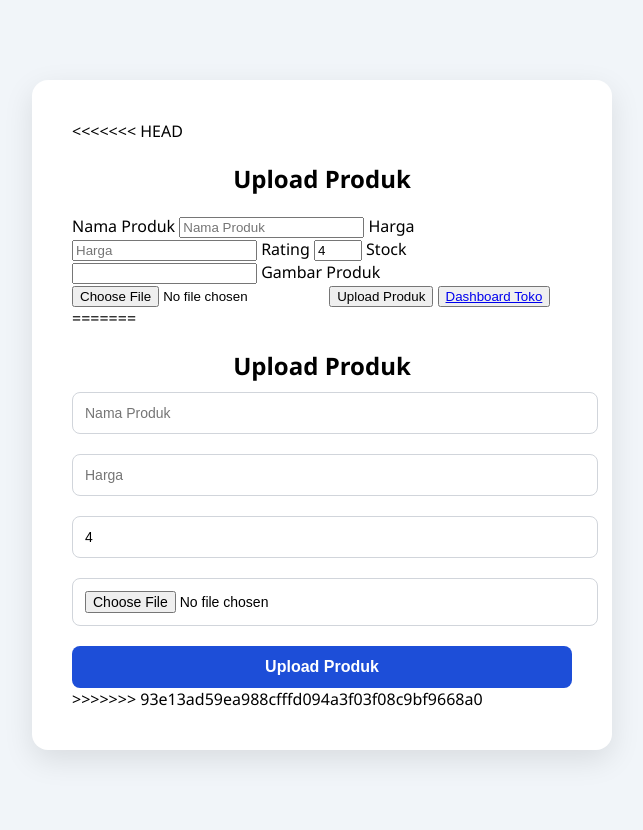
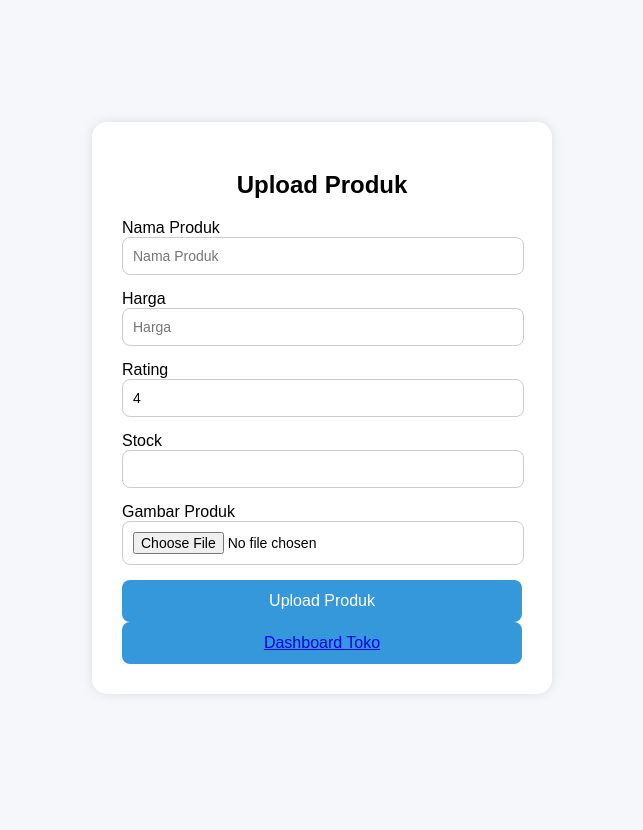
Before and after one commit to AnangNaz/Website-E-Commerce, a PHP site: page /formupload.php in a window 1280 px wide. Shown: the whole page, without its empty margins (318-961 px from the left). After the commit the page ends 664 px from the top, so only its background shows below. Run offline with PHP 8.4, Linux system fonts and the light colour scheme.

```diff
--- a/formupload.php
+++ b/formupload.php
@@ -4,13 +4,56 @@
     <meta charset="UTF-8">
     <meta name="viewport" content="width=device-width, initial-scale=1.0">
     <title>Form Upload Produk</title>
-    <link rel="stylesheet" href="style.css">
+    <style>
+        body {
+            font-family: Arial, sans-serif;
+            background: #f5f7fa;
+            display: flex;
+            justify-content: center;
+            align-items: center;
+            height: 100vh;
+        }
+
+        form {
+            background: #fff;
+            padding: 30px;
+            border-radius: 15px;
+            box-shadow: 0 0 12px rgba(0, 0, 0, 0.1);
+            width: 130%;
+            max-width: 400px;
+        }
+
+        form input[type="text"],
+        form input[type="number"],
+        form input[type="file"] {
+            width: 95%;
+            padding: 10px;
+            margin-bottom: 15px;
+            border: 1px solid #ccc;
+            border-radius: 8px;
+            font-size: 14px;
+        }
+
+        form button {
+            width: 100%;
+            background-color: #3498db;
+            color: white;
+            padding: 12px;
+            font-size: 16px;
+            border: none;
+            border-radius: 8px;
+            cursor: pointer;
+            transition: background-color 0.3s ease;
+        }
+
+        form button:hover {
+            background-color: #2980b9;
+        }
+    </style>
 </head>
-<body class="register-page">
-    <main role="main">
+<body>
 
     <form action="upload.php" method="POST" enctype="multipart/form-data">
-<<<<<<< HEAD
         <h2 style="text-align: center; margin-bottom: 20px;">Upload Produk</h2>
         <label for="">Nama Produk</label>
         <input type="text" name="nama" placeholder="Nama Produk" required>
@@ -24,24 +67,7 @@
         <input type="file" name="gambar" required>
         <button type="submit">Upload Produk</button>
         <button><a href="dashboardToko.php">Dashboard Toko</a></button>
-=======
-        <h2 class="title">Upload Produk</h2>
-        <div class="form-group">
-            <input type="text" name="nama" placeholder="Nama Produk" required>
-        </div>
-        <div class="form-group">
-            <input type="number" name="harga" placeholder="Harga" required>
-        </div>
-        <div class="form-group">
-            <input type="number" name="rating" min="0" max="5" value="4" required>
-        </div>
-        <div class="form-group">
-            <input type="file" name="gambar" required>
-        </div>
+    </form>
 
-        <button type="submit" class="button-submit">Upload Produk</button>
->>>>>>> 93e13ad59ea988cfffd094a3f03f08c9bf9668a0
-    </form>
-</main>
 </body>
 </html>
--- a/koneksi.php
+++ b/koneksi.php
@@ -1,7 +1,7 @@
 <?php
 $hostname = "localhost";
 $username = "root";
-$password = "Anangnaz";
+$password = "";
 $db_name = "ecomm";
 
 $conn = new mysqli($hostname, $username, $password, $db_name);
```
Also changed, not shown: index.php (+1 -16 lines), register.php (+5 -5 lines).
